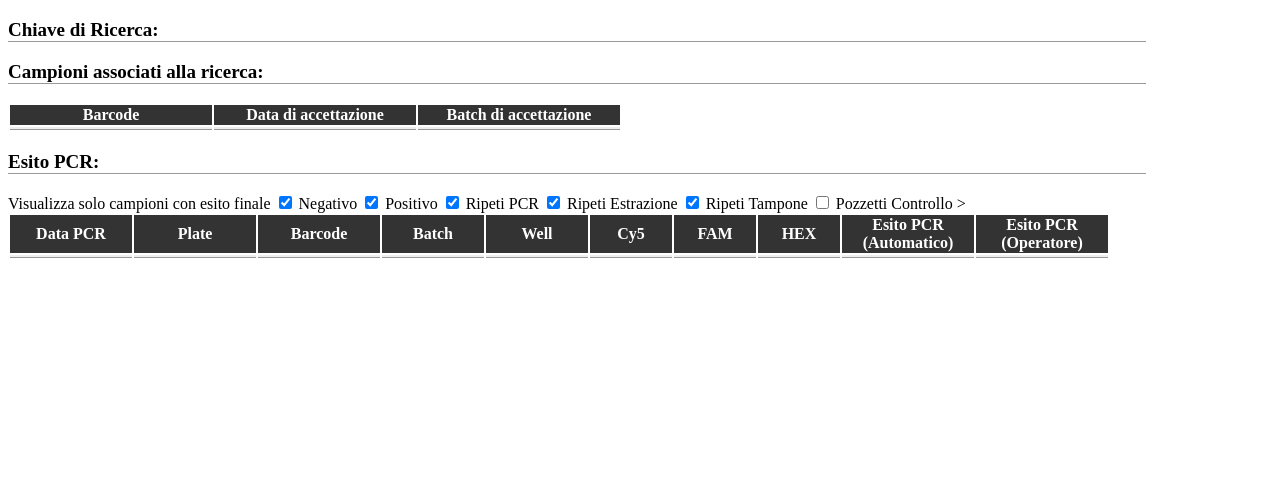
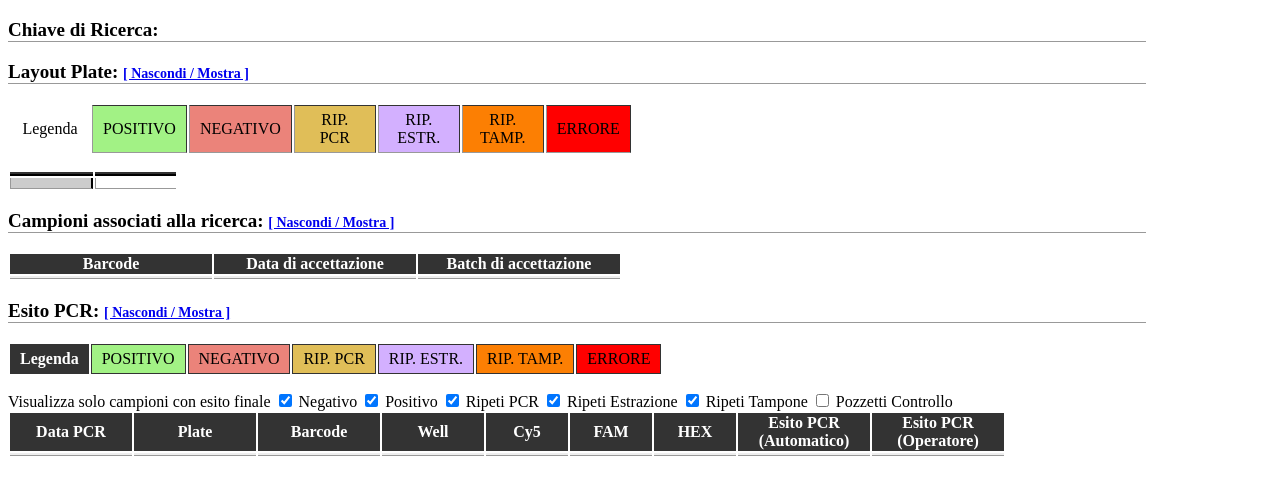
Before and after one commit to azufre451/cibio-covid, a PHP site: page /TEMPLATES/search_results.html in a window 1280 px wide. Shown: the top 495 px of the page. Run offline with PHP 8.4, Linux system fonts and the light colour scheme.

Commit message:
Revert "new template loading proc"
This reverts commit 037c9ca04aca8deb6aeadc73e71ad93411668f78.

```diff
--- a/TEMPLATES/search_results.html
+++ b/TEMPLATES/search_results.html
@@ -2,36 +2,7 @@
 
 <html xmlns="http://www.w3.org/1999/xhtml" lang="it">
 	<head>
-		<style>
-			.resultCell{
-				width:200px;
-
-
-				font-size:18px;
-				background-color:#EEE;
-				border-bottom:1px solid #999;
-			}
-
-			.resultCell.red, tr.row_neg .fr{ background-color: #eb837a; }
-			.resultCell.green, tr.row_pos .fr{ background-color: #a2f285; }
-			.resultCellYellow, tr.row_rep_pcr .fr { background-color: #e0be58; }
-			tr.row_ctrl{ display:none; }
-			tr.row_rep_ext .fr { background-color: #d3b0ff; }
-			.intest{
-				background-color:#333;
-				color:white;
-				font-weight:bold;
-				font-weight:bold;
-				border-bottom:1px solid black;
-				text-align:center;
-			}
-			.headerText{
-				font-weight:bold;
-				font-size:19px;
-				border-bottom:1px solid #999;
-				width:90%;
-			}
-		</style>
+		<link rel="stylesheet" type="text/css" href="TEMPLATES/css/styles.css" />
 		<script type="text/javascript" src="TEMPLATES/js/jquery.js" />
 		<script>
 			function filter(ida){
@@ -45,8 +16,36 @@
 		<p class="headerText"> Chiave di Ricerca: <span style="color:blue; font-weight:bold;"  tal:content="searchKey" /> </p>
 
 
+		<p tal:condition="exists:wellLayout" class="headerText">Layout Plate: <a style="font-size:14px;" href="javascript:void(0)" onclick="jQuery('#wellLayout').toggle();"> [ Nascondi / Mostra ] </a></p>
+		<div id="wellLayout" tal:condition="exists:wellLayout">
+			<table class="legendTable">
+				<tr class="layoutRow">
+					<td style="border:0px;"> Legenda </td>
+					<td class="row_pos">POSITIVO</td>
+					<td class="row_neg">NEGATIVO</td>
+					<td class="row_rep_pcr">RIP. PCR</td>
+					<td class="row_rep_ext">RIP. ESTR.</td>
+					<td class="row_rep_tamp">RIP. TAMP.</td>
+					<td class="row_error">ERRORE</td>
+				</tr>
+			</table>
 
-		<p class="headerText">Campioni associati alla ricerca:</p>
+
+
+
+			<table style="margin-top:15px;">
+				<tr class="intest"><td/><td tal:repeat="n php:range(1,12)" tal:content="n" /></tr>
+				<tr class="layoutRow" tal:repeat="layoutRow wellLayout">
+					<td class="intestRow" tal:content="repeat/layoutRow/key" />
+					<td tal:attributes="class layoutWell/0" tal:repeat="layoutWell layoutRow">
+						<a tal:condition="exists:layoutWell/1/barcode" tal:attributes="href string:search.php?barcode=${layoutWell/1/barcode}" tal:content="layoutWell/1/barcode" />
+					</td>
+				</tr>
+			</table>
+		</div>
+
+		<p class="headerText">Campioni associati alla ricerca: <a style="font-size:14px;" href="javascript:void(0)" onclick="jQuery('#samplesLayout').toggle();"> [ Nascondi / Mostra ] </a></p>
+		<div id="samplesLayout">
 			<table>
 				<tr class="intest"><td> Barcode </td> <td> Data di accettazione </td> <td> Batch di accettazione </td></tr>
 				<tr tal:repeat="batch batches">
@@ -57,10 +56,25 @@
 					<td class="resultCell" tal:content="batch/batch"/>
 				</tr>
 			</table>
+		</div>
+
+		<p class="headerText">Esito PCR: <a style="font-size:14px;" href="javascript:void(0)" onclick="jQuery('#PCRLayout').toggle();"> [ Nascondi / Mostra ] </a></p>
+		<div id="PCRLayout">
 
 
-		<p class="headerText">Esito PCR:</p>
+			<table class="legendTable">
+				<tr class="layoutRow">
+					<td style="border:0px;" class="intest"> Legenda </td>
+					<td class="row_pos">POSITIVO</td>
+					<td class="row_neg">NEGATIVO</td>
+					<td class="row_rep_pcr">RIP. PCR</td>
+					<td class="row_rep_ext">RIP. ESTR.</td>
+					<td class="row_rep_tamp">RIP. TAMP.</td>
+					<td class="row_error">ERRORE</td>
+				</tr>
+			</table>
 
+			<div style="margin-top:15px;">
 				Visualizza solo campioni con esito finale
 				<input type="checkbox" id="filter_positivi" checked="checked"  onchange="javascript:filter('neg');" label="Negativo">  </input>Negativo
 				<input type="checkbox" id="filter_positivi"  checked="checked" onchange="javascript:filter('pos');" label="Positivo" >  </input>Positivo
@@ -70,16 +84,16 @@
 				<input type="checkbox" id="filter_positivi"  checked="checked" onchange="javascript:filter('rep_tamp');" value="Ripetere Tampone" > </input> Ripeti Tampone
 
 				<input type="checkbox" id="filter_controllo"  onchange="javascript:filter('ctrl');" value="Pozzetti controllo" > </input> Pozzetti Controllo
+			</div>
 
 
 
 			<table>
-			<tr class="intest"> <td> Data PCR </td> <td> Plate </td>  <td> Barcode </td>  <td> Batch</td><td> Well </td>>  <td> Cy5</td> <td> FAM</td> <td> HEX</td>   <td> Esito PCR (Automatico) </td> <td> Esito PCR (Operatore) </td></tr>
+				<tr class="intest"> <td> Data PCR </td> <td> Plate </td>  <td> Barcode </td>  <td> Well</td>  <td> Cy5</td> <td> FAM</td> <td> HEX</td>   <td> Esito PCR (Automatico) </td> <td> Esito PCR (Operatore) </td></tr>
 				<tr tal:attributes="class pcr/htmlClass" tal:repeat="pcr PCRs">
 					<td class="resultCell" style="width:120px" tal:content="pcr/data_pcr"/>
 					<td class="resultCell" style="width:120px"><a tal:attributes="href string:search.php?plate=${pcr/plate}" ><span tal:content="php:substr(pcr['plate'],0,strlen(pcr['plate'])-2)" /><span style="font-size:21px; font-weight:bold;" tal:content="php:substr(pcr['plate'],strlen(pcr['plate'])-2)" /></a></td>
 					<td class="resultCell" style="width:120px" ><a tal:attributes="href string:search.php?barcode=${pcr/barcode}" tal:content="pcr/barcode" /></td>
-				<td class="resultCell" style="width:100px; text-align:center" tal:content="pcr/extr_batch"/>
 					<td class="resultCell" style="width:100px; text-align:center" tal:content="pcr/well"/>
 
 					<td class="resultCell" style="width:80px; text-align:center" tal:content="pcr/Cy5"/>
@@ -91,6 +105,6 @@
 
 				</tr>
 			</table>
-
+		</div>
 	</body>
 </html>
```
Also changed, not shown: TEMPLATES/search_results_pcr.html (+7 -34 lines), search.php (+56 -6 lines), 1 other file. Lines whose indentation alone changed are shown as unchanged.
